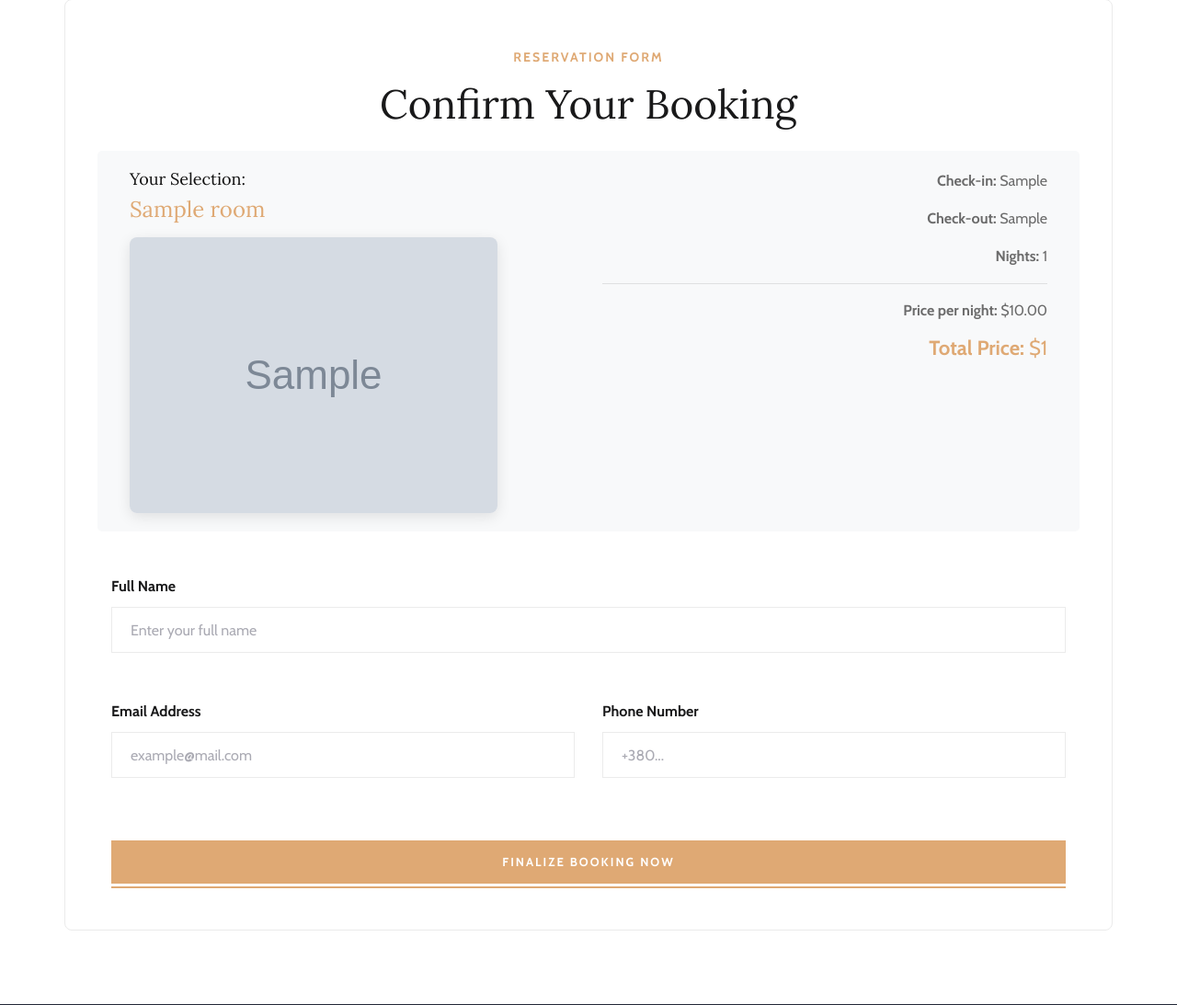
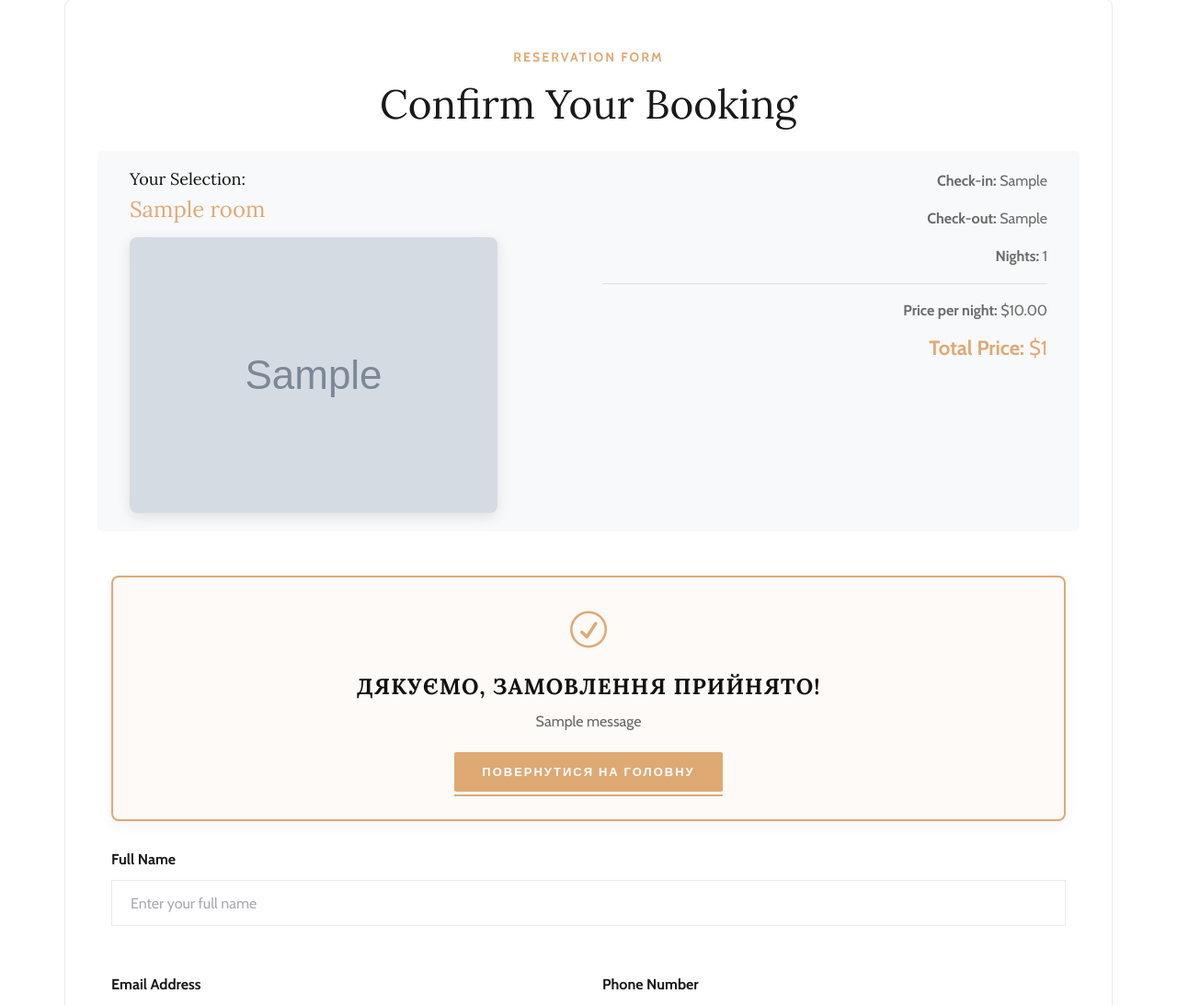
Before and after one commit to Olga-Yezerska/Hotel, a Django app: template hotel/templates/hotel/create_booking.html in a window 1280 px wide. Shown: the part 159-1252 px from the top of the page at 92% size. Run offline with Django 5.2, Linux system fonts and the light colour scheme; tables that the repository leaves empty hold one stand-in row (values such as "Sample post"); the template is opened without the code that fills it: values that come from a table or form of the project are taken from there, most other values are stand-ins (such as "Sample title", 1, 10 or a date in 2020); grey boxes marked "Sample" are stand-in pictures; one stand-in notice (Sample message) is shown; some libraries are stand-ins or nearby versions.

Commit message:
feat: display booking confirmation message to user

```diff
--- a/hotel/templates/hotel/create_booking.html
+++ b/hotel/templates/hotel/create_booking.html
@@ -140,6 +140,41 @@
                             </p>
                         </div>
                     </div>
+                        {% if messages %}
+                            <div class="messages-container" style="margin-top: 20px; margin-bottom: 30px;">
+                                {% for message in messages %}
+                                    <div class="booking-success-message" style="
+                                        padding: 30px;
+                                        border: 2px solid #dfa974;
+                                        background-color: #fdfaf7;
+                                        border-radius: 8px;
+                                        text-align: center;
+                                        box-shadow: 0 4px 15px rgba(0,0,0,0.05);
+                                    ">
+                                        <div style="font-size: 40px; color: #dfa974; margin-bottom: 15px;">
+                                            <i class="icon_check_alt2"></i>
+                                        </div>
+                                        <h4 style="color: #111; font-weight: 700; margin-bottom: 10px; text-transform: uppercase; letter-spacing: 1px;">
+                                            Дякуємо, замовлення прийнято!
+                                        </h4>
+                                        <p style="color: #666; font-size: 16px; line-height: 1.6; margin-bottom: 20px;">
+                                            {{ message }}
+                                        </p>
+                                        <a href="{% url 'home' %}" class="primary-btn" style="
+                                            display: inline-block;
+                                            padding: 12px 30px;
+                                            background: #dfa974;
+                                            color: white;
+                                            text-decoration: none;
+                                            font-weight: 700;
+                                            border-radius: 2px;
+                                        ">
+                                            Повернутися на головну
+                                        </a>
+                                    </div>
+                                {% endfor %}
+                            </div>
+                        {% endif %}
                         <!-- Форма бронювання -->
                         <form method="post" class="contact-form">
                             {% csrf_token %}
```
